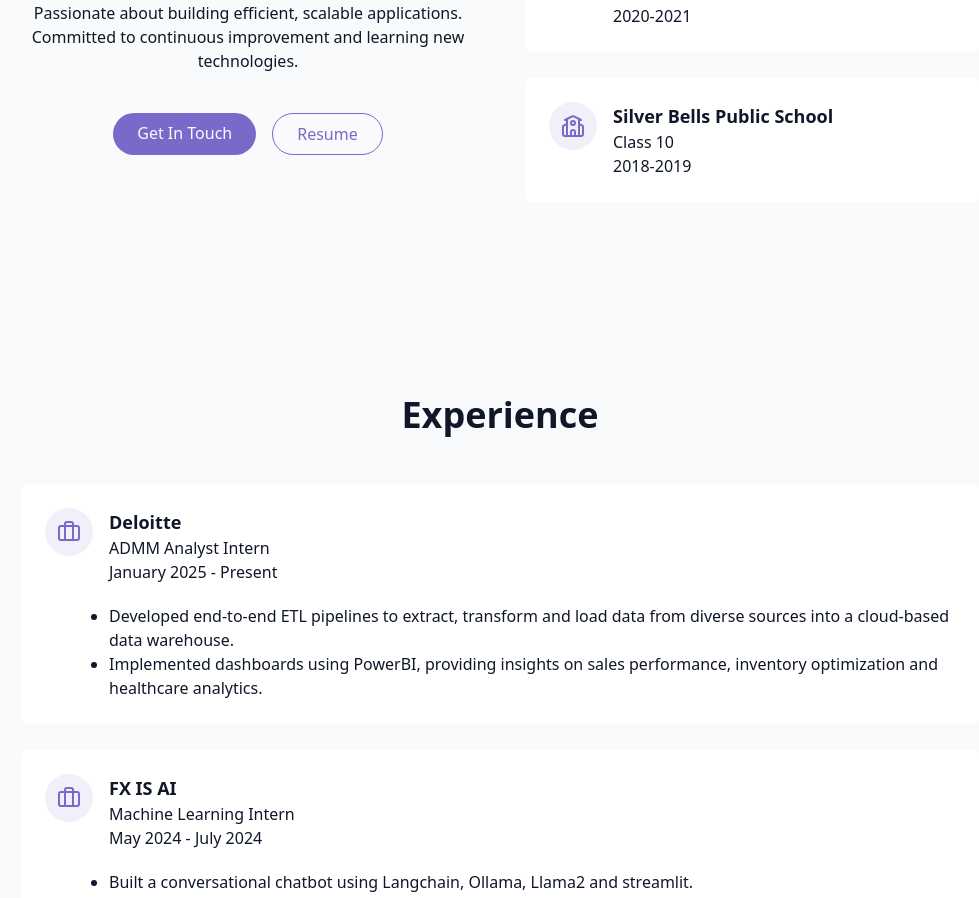
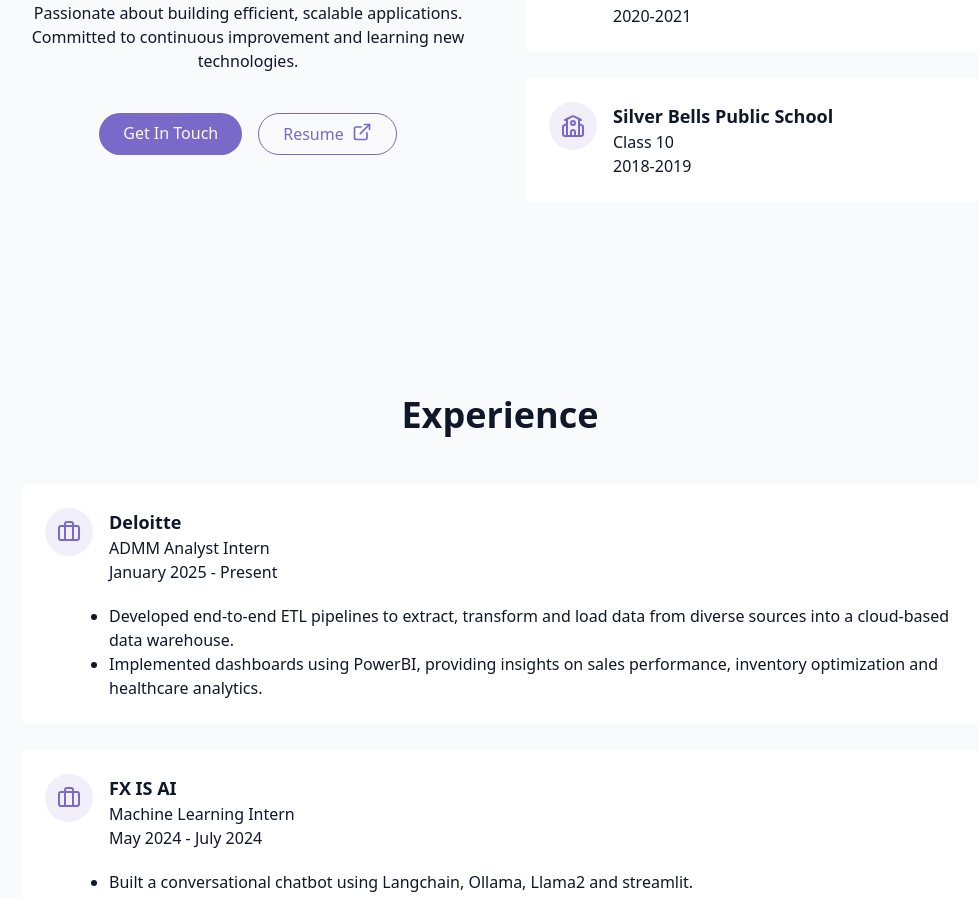
Before and after one commit to ManavPatel-2003/Manav-Patel-Portfolio, a React (Vite) app: page / in a window 1280 px wide. Shown: the part 1207-2105 px from the top of the page, without its empty margins (140-1119 px from the left). Built offline with nearby package versions, Linux system fonts and the light colour scheme; no server answers.

Commit message:
About section changes

```diff
--- a/src/components/AboutSection.jsx
+++ b/src/components/AboutSection.jsx
@@ -1,4 +1,4 @@
-import { Briefcase, Code, User, GraduationCap, School, School2Icon, School2, LucideSchool } from "lucide-react";
+import { Briefcase, Code, User, GraduationCap, School, ExternalLink } from "lucide-react";
 
 export const AboutSection = () => {
   return (
@@ -34,10 +34,20 @@
               </a>
 
               <a
-                href=""
+                href="https://drive.google.com/file/d/1M3b_NgxRF5rtXw3EEuCL8grBPiPZhL9h/view?usp=sharing"
                 className="px-6 py-2 rounded-full border border-primary text-primary hover:bg-primary/10 transition-colors duration-300"
+                target="_blank"
+                download
               >
+                <div className="flex justify-between gap-2">
+                <div>
                 Resume
+                </div>
+                <div>
+                <ExternalLink size={20} />
+                </div>
+                </div>
+
               </a>
             </div>
           </div>
```
